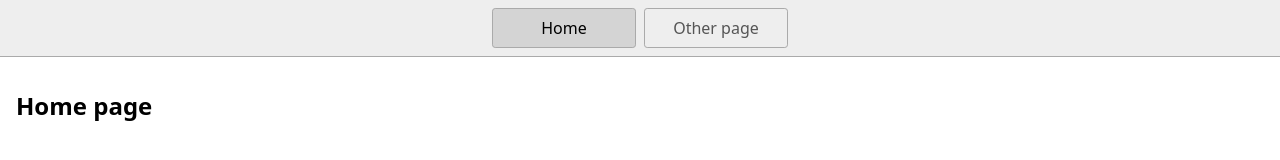
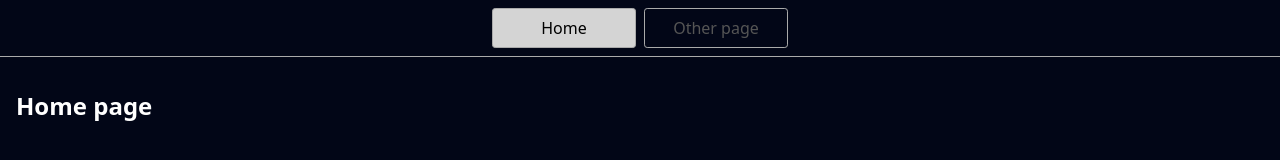
Before and after one commit to m0x0m0x/m-TCJCFZTE24-S8Th, a website: page index.html in a window 1280 px wide. Drawn offline with Linux system fonts and the light colour scheme.

Commit message:
simple  BG change

```diff
--- a/styles.css
+++ b/styles.css
@@ -5,8 +5,8 @@
 body {
   margin: 0;
   font-family: system-ui, sans-serif;
-  color: black;
-  background-color: white;
+  color: #fff;
+  background-color: #020617;
 }
 
 nav {
@@ -17,7 +17,7 @@ nav {
   padding: 0.5rem;
   gap: 0.5rem;
   border-bottom: solid 1px #aaa;
-  background-color: #eee;
+  background-color: #020617;
 }
 
 nav a {
@@ -31,7 +31,7 @@ nav a {
   color: #555;
 }
 
-nav a[aria-current='page'] {
+nav a[aria-current="page"] {
   color: #000;
   background-color: #d4d4d4;
 }
```
